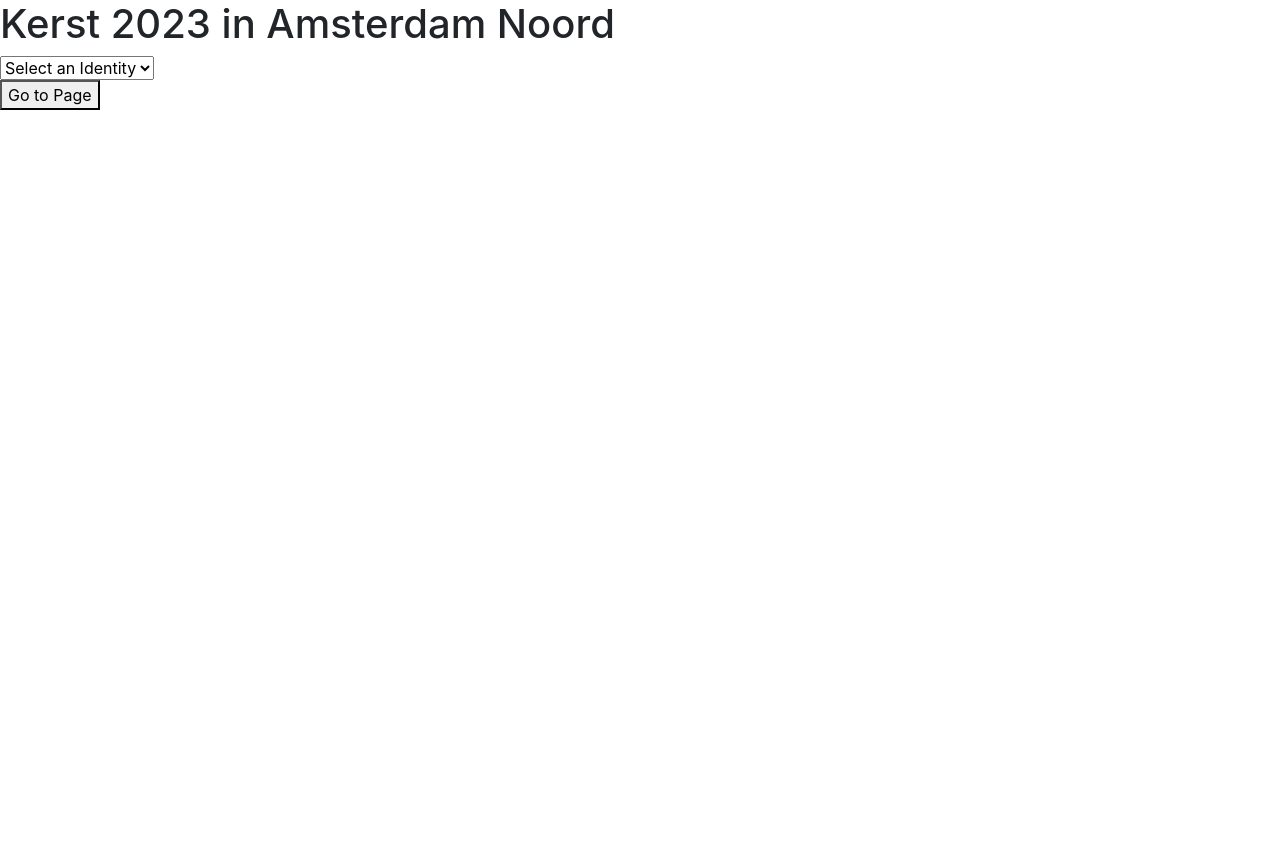
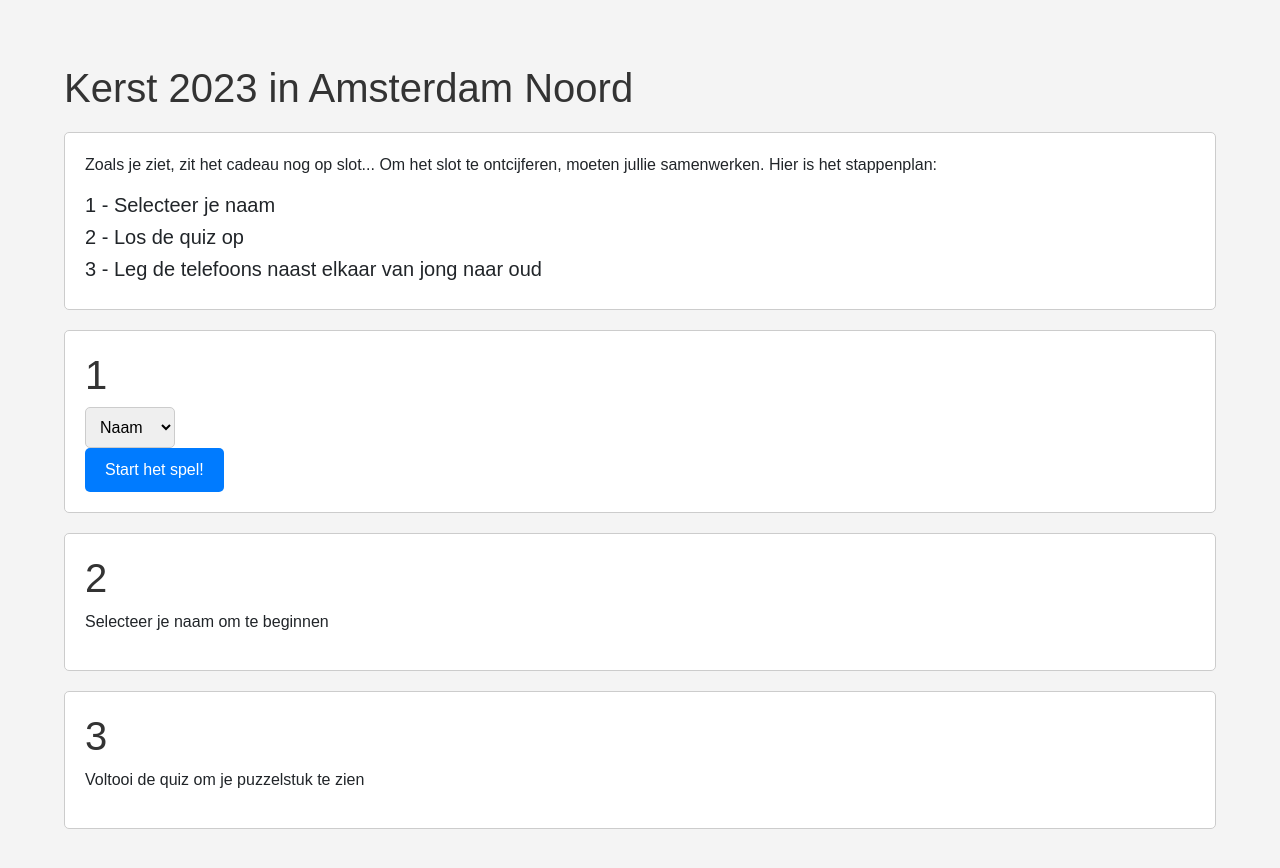
Before and after one commit to mandysepers/mandysepers.github.io, a plain HTML site: page index.html in a window 1280 px wide. Before the commit the page ends 800 px from the top, so only its background shows below. Drawn offline with nearby package versions, Linux system fonts and the light colour scheme.

Commit message:
css, layout and seperate content

```diff
--- a/index.html
+++ b/index.html
@@ -3,46 +3,67 @@
 <head>
     <link rel="stylesheet" href="https://maxcdn.bootstrapcdn.com/bootstrap/4.0.0/css/bootstrap.min.css"
         integrity="sha384-Gn5384xqQ1aoWXA+058RXPxPg6fy4IWvTNh0E263XmFcJlSAwiGgFAW/dAiS6JXm" crossorigin="anonymous">
+    <link rel="stylesheet" type="text/css" href="styles.css">
 </head>
+
 
 <body>
 
     <h1>
         Kerst 2023 in Amsterdam Noord
     </h1>
+    <div id="instruction">
+        <p>
+            Zoals je ziet, zit het cadeau nog op slot... Om het slot te ontcijferen, moeten jullie samenwerken. Hier is het stappenplan: <br>
+        </p>
+        <h5>1 - Selecteer je naam</h5>
+        <h5>2 - Los de quiz op</h5>
+        <h5>3 - Leg de telefoons naast elkaar van jong naar oud</h5>
+    </div>
 
+    <div id="nameSelect">
+        <h1>1</h1>
         <select id="identityDropdown">
-        <option value="default">Select an Identity</option>
+            <option value="default">Naam</option>
             <option value="user1">User 1</option>
             <option value="user2">User 2</option>
             <option value="user3">User 3</option>
         </select>
         <br>
-    <button onclick="redirectToSelectedPage()">Go to Page</button>
+        <button id="nameConfirmButton" onclick="loadSelectedContent()">Start het spel!</button>
+    </div>
 
 
+    <div id="content">
+        <h1>2</h1>
+        <p>Selecteer je naam om te beginnen</p>
+    </div>
+
+    <div id="content">
+        <h1>3</h1>
+        <p>Voltooi de quiz om je puzzelstuk te zien</p>
+    </div>
+
     <script>
-        function redirectToSelectedPage() {
+        function loadSelectedContent() {
             var dropdown = document.getElementById("identityDropdown");
             var selectedIdentity = dropdown.value;
+            var contentDiv = document.getElementById("content");
 
             if (selectedIdentity === "default") {
-                alert("Please select an identity.");
+                contentDiv.innerHTML = "<h1>2</h1><p>Selecteer je naam om te beginnen</p>";
             } else {
-                // Redirect to the appropriate page based on the selected identity
-                switch (selectedIdentity) {
-                    case "user1":
-                        window.location.href = "user1.html";
-                        break;
-                    case "user2":
-                        window.location.href = "user2.html";
-                        break;
-                    case "user3":
-                        window.location.href = "user3.html";
-                        break;
-                    default:
-                        break;
-                }
+                document.getElementById("nameConfirmButton").disabled = true;
+                console.log(selectedIdentity)
+                // Load content from an external file based on the selected identity
+                fetch(selectedIdentity + "-content.html")
+                    .then(response => response.text())
+                    .then(data => {
+                        contentDiv.innerHTML = data;
+                    })
+                    .catch(error => {
+                        console.error('Error fetching content: ' + error);
+                    });
             }
         }
     </script>
--- /dev/null
+++ b/styles.css
@@ -0,0 +1,77 @@
+/* Apply styles to the body */
+body {
+    font-family: Arial, sans-serif;
+    background-color: #f4f4f4;
+    margin: 0;
+    padding: 5%;
+}
+
+/* Style the header */
+h1 {
+    color: #333;
+}
+
+/* Style the dropdown */
+select {
+    padding: 10px;
+    border: 1px solid #ccc;
+    border-radius: 5px;
+}
+
+/* Style the button */
+button {
+    background-color: #007BFF;
+    color: #fff;
+    border: none;
+    padding: 10px 20px;
+    border-radius: 5px;
+    cursor: pointer;
+}
+
+button:hover {
+    background-color: #0056b3;
+}
+
+button:disabled,
+button[disabled]{
+  border: 1px solid #999999;
+  background-color: #cccccc;
+  color: #666666;
+}
+
+/* Style the instruction div */
+#instruction {
+    background-color: #fff;
+    padding: 20px;
+    border: 1px solid #ccc;
+    border-radius: 5px;
+    margin-top: 20px;
+}
+
+/* Style the nameselect div */
+#nameselect {
+    background-color: #fff;
+    padding: 20px;
+    border: 1px solid #ccc;
+    border-radius: 5px;
+    margin-top: 20px;
+}
+
+/* Style the content div */
+#content {
+    background-color: #fff;
+    padding: 20px;
+    border: 1px solid #ccc;
+    border-radius: 5px;
+    margin-top: 20px;
+}
+
+/* Style links (if applicable) */
+a {
+    color: #007BFF;
+    text-decoration: none;
+}
+
+a:hover {
+    text-decoration: underline;
+}
```
Also changed, not shown: user1-content.html (added, +9 -0 lines). Lines whose indentation alone changed are shown as unchanged.
